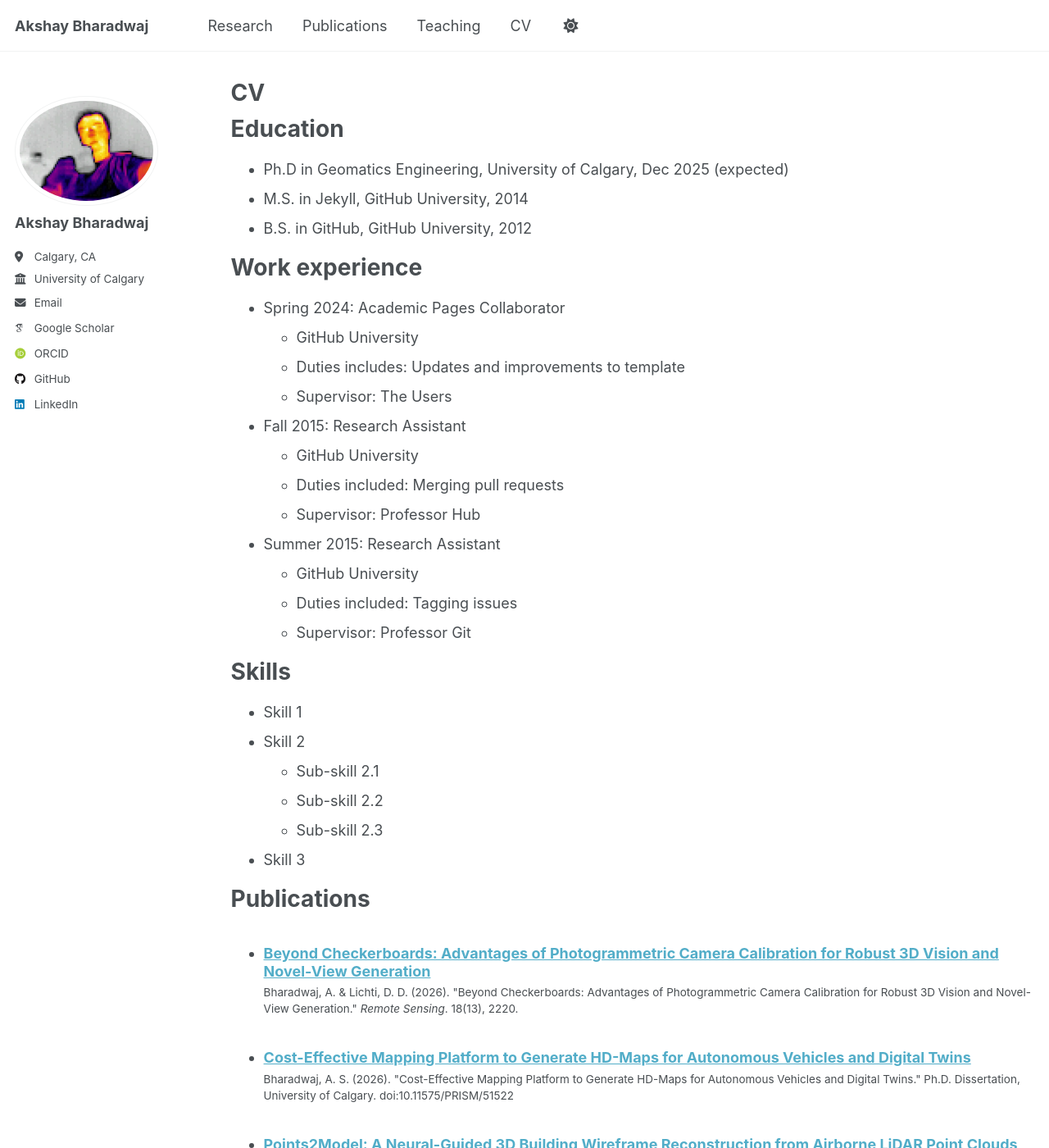
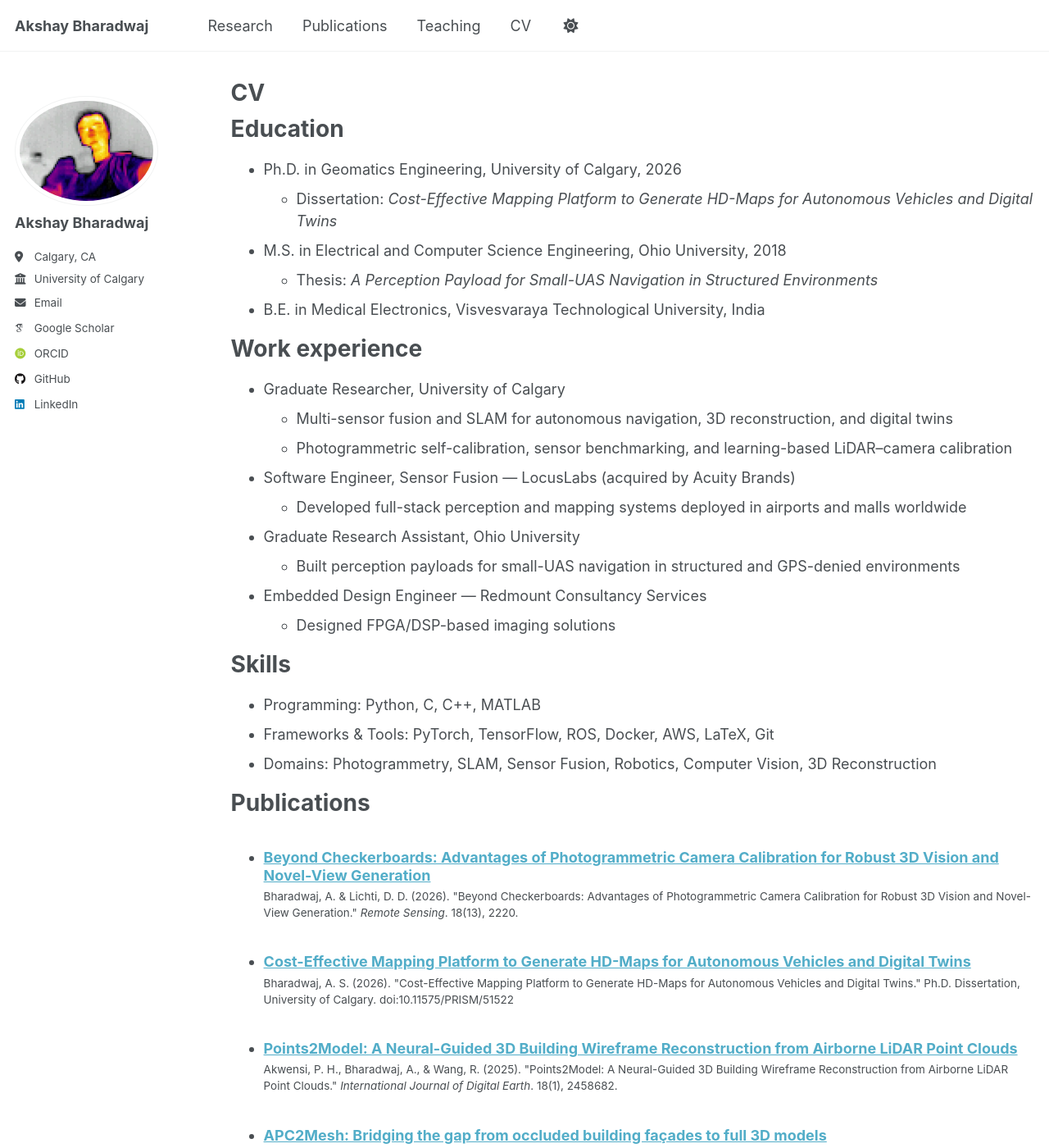
Before and after one commit to bharadwajakshay/bharadwajakshay.github.io, a Jekyll site: the page built from _pages/cv.md, in a window 1280 px wide and 1400 px high. Shown: the whole window at 82% size. Built offline with Jekyll 4.4.1, drawn with Linux system fonts in a browser that asks for light colours; some web fonts are replaced; a script that is not in the unit is left out; some of the changed text lies outside the part shown.

Commit message:
Updated CV page

```diff
--- a/_pages/cv.md
+++ b/_pages/cv.md
@@ -11,35 +11,32 @@ redirect_from:
 
 Education
 ======
-* Ph.D in Geomatics Engineering, University of Calgary, Dec 2025 (expected)
-* M.S. in Jekyll, GitHub University, 2014
-* B.S. in GitHub, GitHub University, 2012
+* Ph.D. in Geomatics Engineering, University of Calgary, 2026
+  * Dissertation: *Cost-Effective Mapping Platform to Generate HD-Maps for Autonomous Vehicles and Digital Twins*
+* M.S. in Electrical and Computer Science Engineering, Ohio University, 2018
+  * Thesis: *A Perception Payload for Small-UAS Navigation in Structured Environments*
+* B.E. in Medical Electronics, Visvesvaraya Technological University, India
 
 Work experience
 ======
-* Spring 2024: Academic Pages Collaborator
-  * GitHub University
-  * Duties includes: Updates and improvements to template
-  * Supervisor: The Users
+* Graduate Researcher, University of Calgary
+  * Multi-sensor fusion and SLAM for autonomous navigation, 3D reconstruction, and digital twins
+  * Photogrammetric self-calibration, sensor benchmarking, and learning-based LiDAR–camera calibration
 
-* Fall 2015: Research Assistant
-  * GitHub University
-  * Duties included: Merging pull requests
-  * Supervisor: Professor Hub
+* Software Engineer, Sensor Fusion — LocusLabs (acquired by Acuity Brands)
+  * Developed full-stack perception and mapping systems deployed in airports and malls worldwide
 
-* Summer 2015: Research Assistant
-  * GitHub University
-  * Duties included: Tagging issues
-  * Supervisor: Professor Git
+* Graduate Research Assistant, Ohio University
+  * Built perception payloads for small-UAS navigation in structured and GPS-denied environments
+
+* Embedded Design Engineer — Redmount Consultancy Services
+  * Designed FPGA/DSP-based imaging solutions
 
 Skills
 ======
-* Skill 1
-* Skill 2
-  * Sub-skill 2.1
-  * Sub-skill 2.2
-  * Sub-skill 2.3
-* Skill 3
+* Programming: Python, C, C++, MATLAB
+* Frameworks & Tools: PyTorch, TensorFlow, ROS, Docker, AWS, LaTeX, Git
+* Domains: Photogrammetry, SLAM, Sensor Fusion, Robotics, Computer Vision, 3D Reconstruction
 
 Publications
 ======
@@ -47,18 +44,8 @@ Publications
     {% include archive-single-cv.html %}
   {% endfor %}</ul>
 
-Talks
-======
-  <ul>{% for post in site.talks reversed %}
-    {% include archive-single-talk-cv.html  %}
-  {% endfor %}</ul>
-
 Teaching
 ======
   <ul>{% for post in site.teaching reversed %}
     {% include archive-single-cv.html %}
   {% endfor %}</ul>
-
-Service and leadership
-======
-* Currently signed in to 43 different slack teams
```
